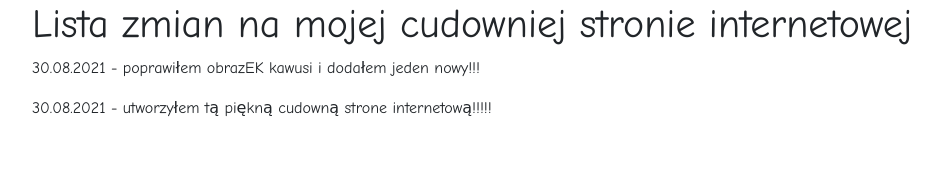
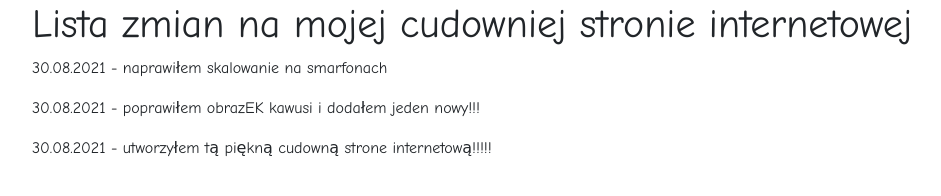
Before and after one commit to Lepkazielona/Lepkazielona.github.io, a plain HTML site: page changelog.html in a window 1280 px wide. Shown: the whole page, without its empty margins (50-991 px from the left). Drawn offline with nearby package versions, Linux system fonts and the light colour scheme.

Commit message:
changelog

```diff
--- a/changelog.html
+++ b/changelog.html
@@ -9,6 +9,7 @@
 <body>
     <div class="container">
         <h1>Lista zmian na mojej cudowniej stronie internetowej</h1>
+        <p>30.08.2021 - naprawiłem skalowanie na smarfonach</p>
         <p>30.08.2021 - poprawiłem obrazEK kawusi i dodałem jeden nowy!!!</p>
         <p>30.08.2021 - utworzyłem tą piękną cudowną strone internetową!!!!!</p>
     </div>
```
